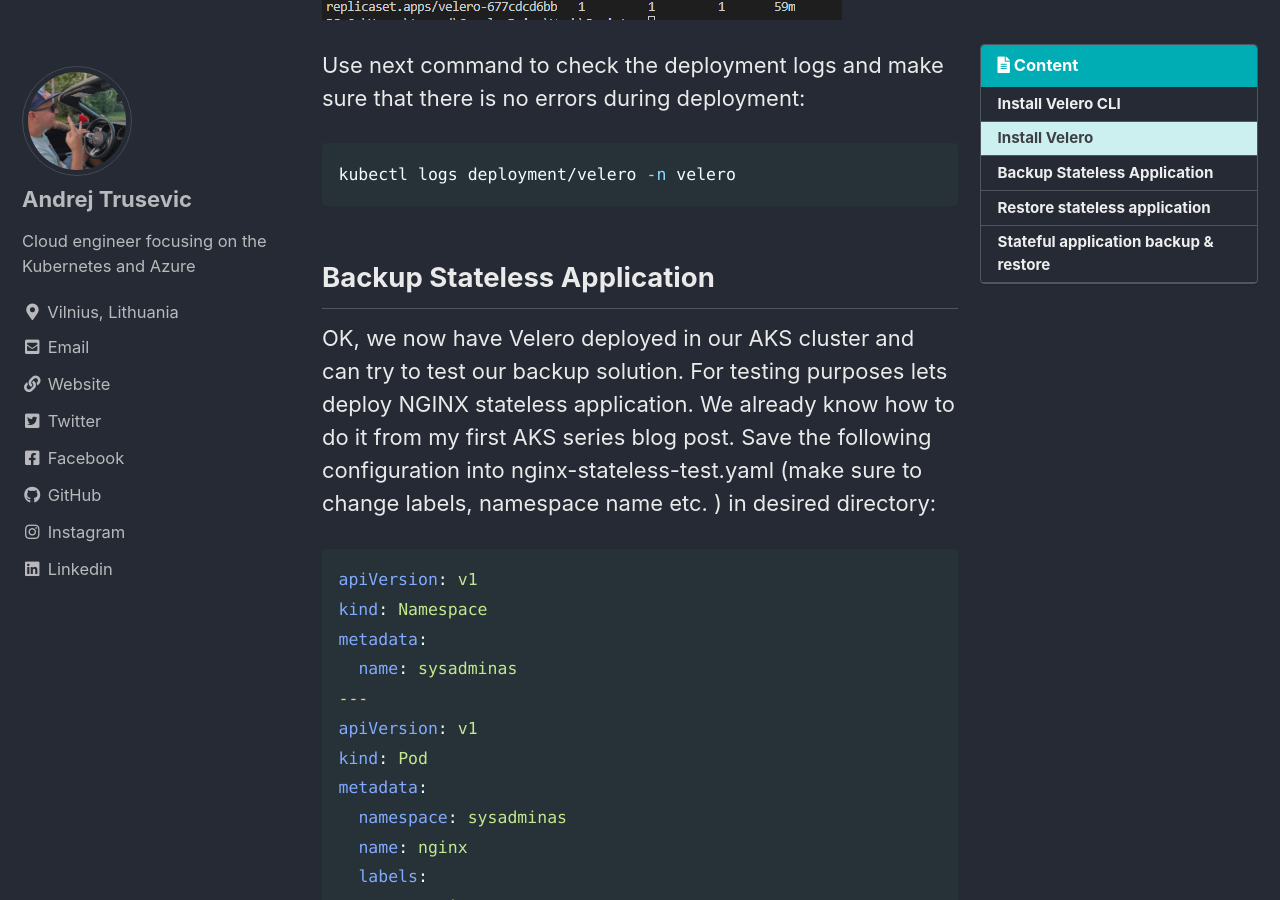
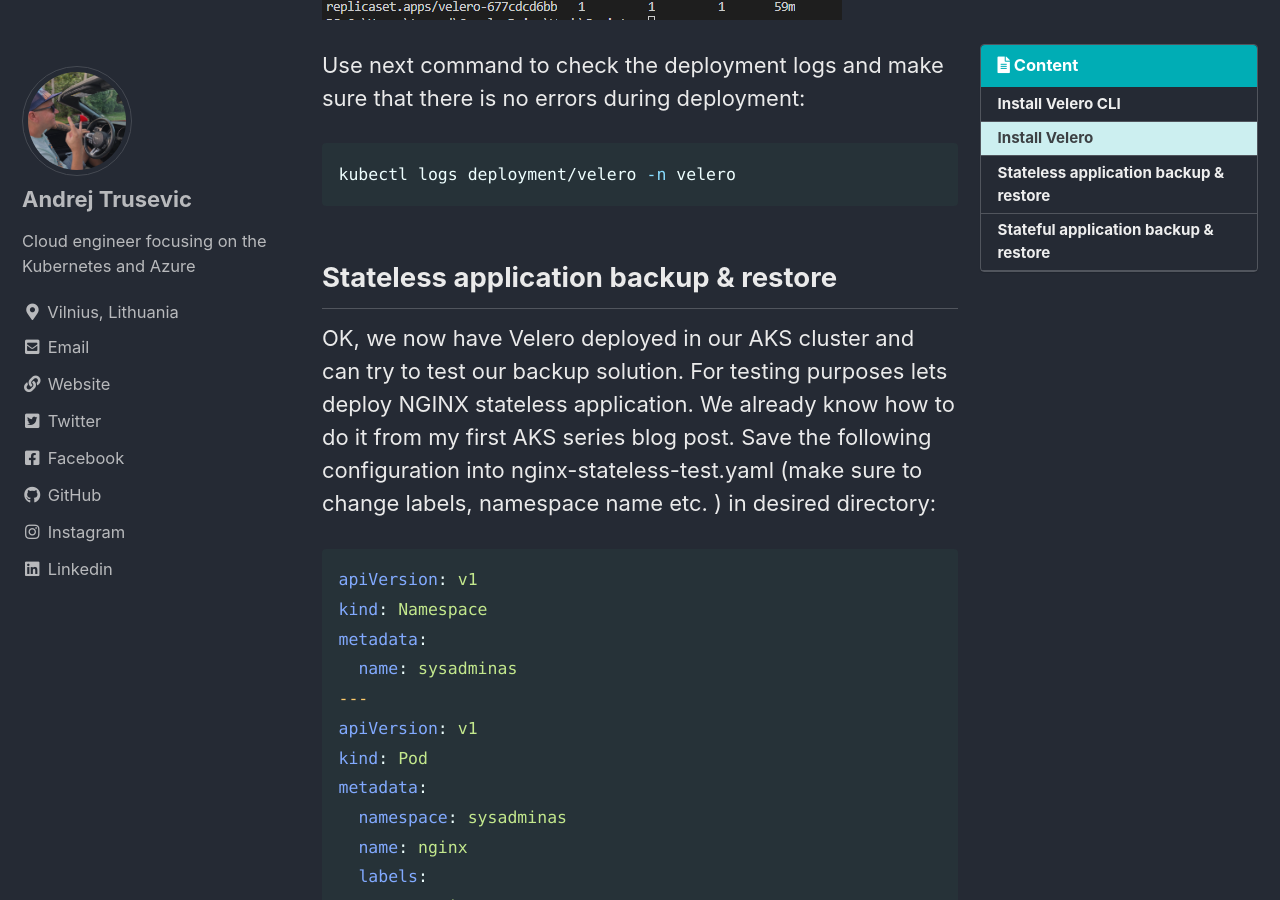
Before and after one commit to andriktr/andriktr.github.io, a Jekyll site: the page built from _posts/2019-12-05-Part-3-AKS.md, in a window 1280 px wide and 900 px high, scrolled down 4613 px. Built offline with Jekyll 4.4.1, drawn with Linux system fonts in a browser that asks for light colours; cached includes are drawn as plain includes; comment, search, counter and statistics services are not loaded; some of the changed text lies outside the part shown.

Commit message:
headers edit

````diff
--- a/_posts/2019-12-05-Part-3-AKS.md
+++ b/_posts/2019-12-05-Part-3-AKS.md
@@ -119,7 +119,7 @@ Use next command to check the deployment logs and make sure that there is no err
 kubectl logs deployment/velero -n velero
 ```
 
-## Backup Stateless Application
+## Stateless application backup & restore
 
 OK, we now have Velero deployed in our AKS cluster and can try to test our backup solution. For testing purposes lets deploy NGINX stateless application. We already know how to do it from my first AKS series blog post. Save the following configuration into nginx-stateless-test.yaml (make sure to change labels, namespace name etc. ) in desired directory:
 
@@ -189,8 +189,6 @@ To retrieve detailed backup logs run:
 ```bash
 velero backup logs sysadminas-backup
 ```
-
-## Restore stateless application
 
 We already have a backup so now it’s time to test it and try restore procedure. First let’s delete our namespace including all resources by running:
 
````
